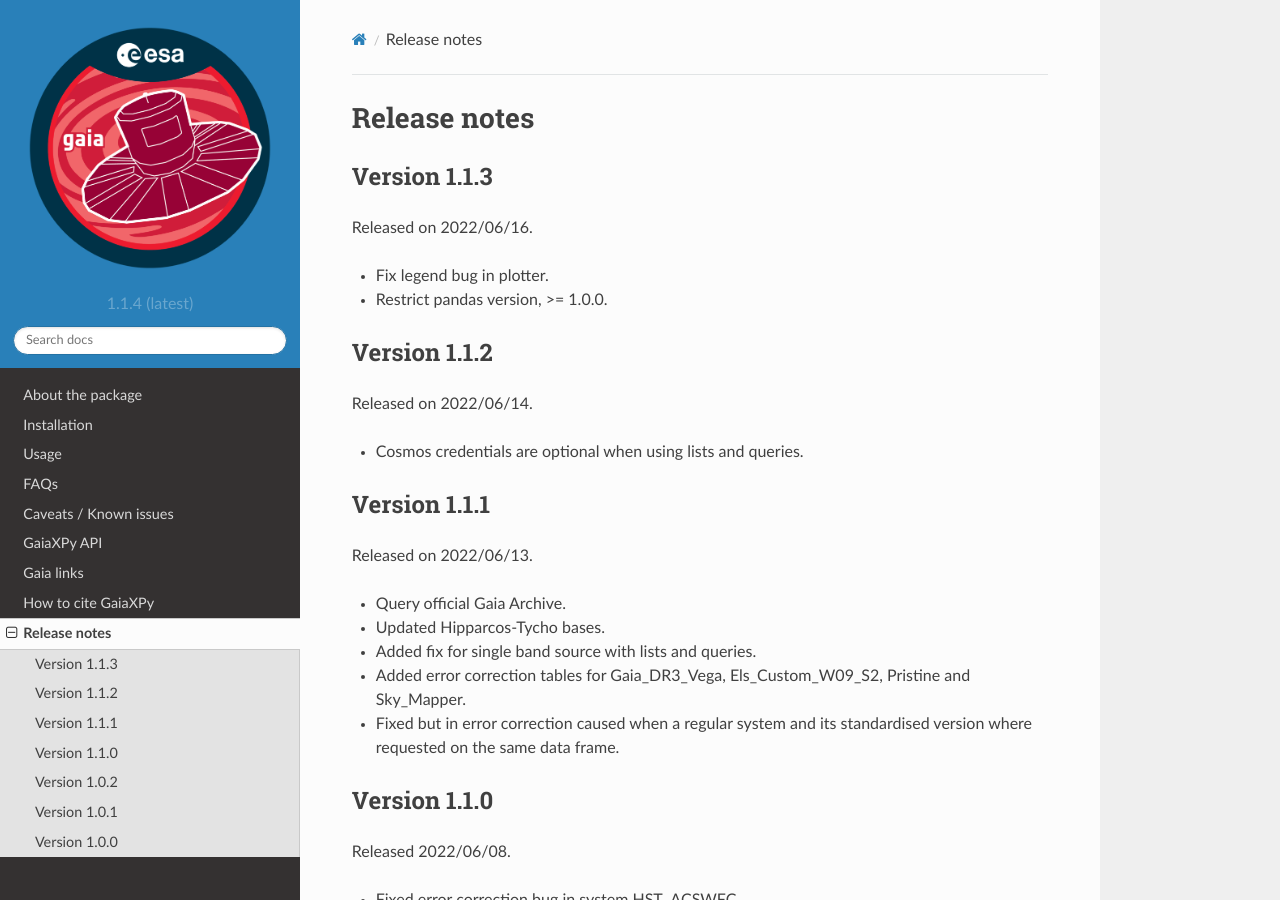
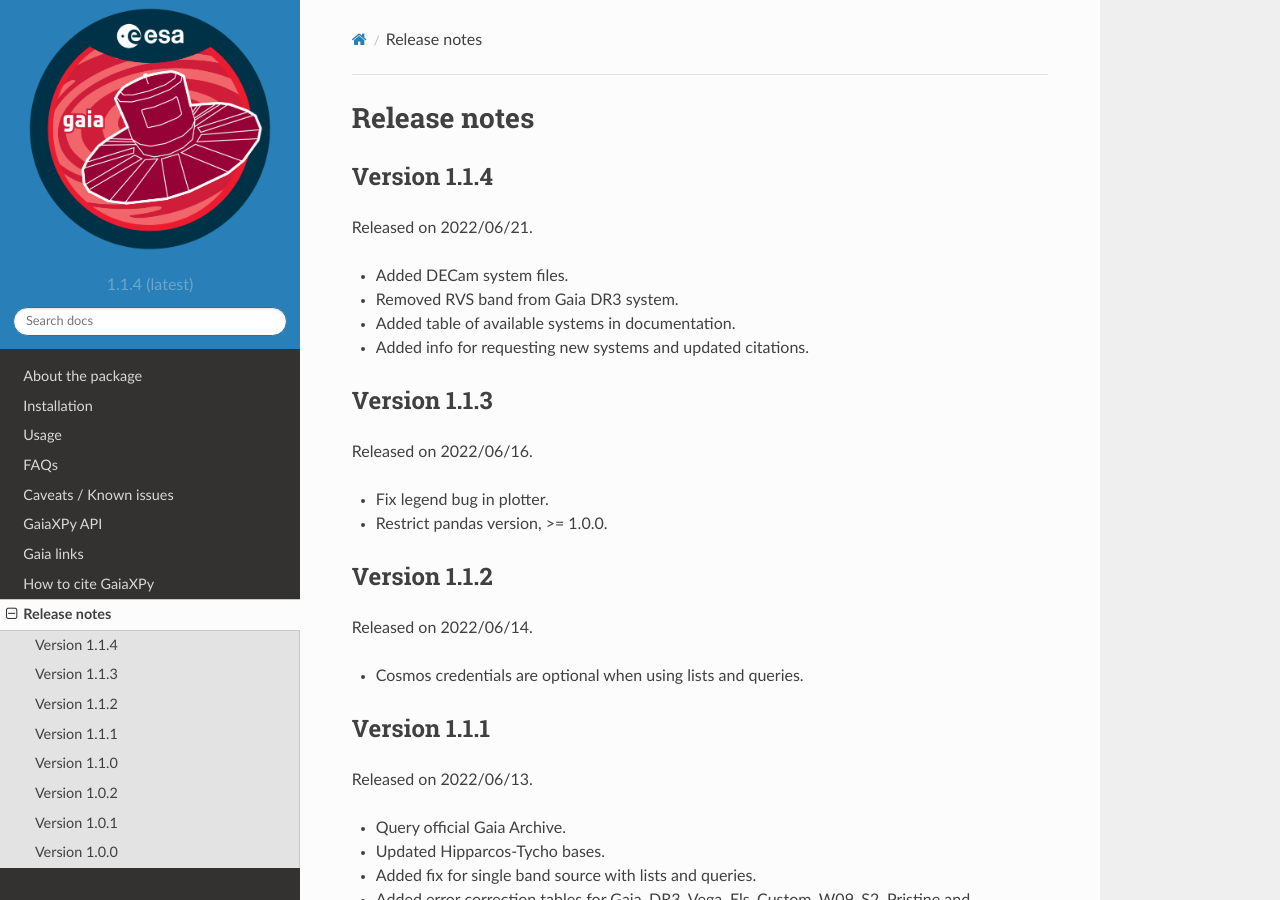
Before and after one commit to gaia-dpci/GaiaXPy, a Sphinx documentation site: the page built from docs/source/releasenotes.rst, in a window 1280 px wide and 900 px high. Built offline with Sphinx 7.4.7 and the Read the Docs theme 2.0.0, drawn with Linux system fonts in a browser that asks for light colours; formulas are drawn with MathJax 3.

Commit message:
add Zenodo DOI and release notes

```diff
--- a/docs/source/cite.rst
+++ b/docs/source/cite.rst
@@ -19,6 +19,8 @@
 DOIs
 ----
 
+* **DOI v1.1.4**: 10.5281/zenodo.6674521
+
 * **DOI v1.1.3**: 10.5281/zenodo.6653044
 
 * **DOI v1.1.2**: 10.5281/zenodo.6642313
--- a/docs/source/releasenotes.rst
+++ b/docs/source/releasenotes.rst
@@ -1,5 +1,14 @@
 Release notes
 =============
+
+Version 1.1.4
+-------------
+Released on 2022/06/21.
+
+* Added DECam system files.
+* Removed RVS band from Gaia DR3 system.
+* Added table of available systems in documentation.
+* Added info for requesting new systems and updated citations.
 
 Version 1.1.3
 -------------
```
